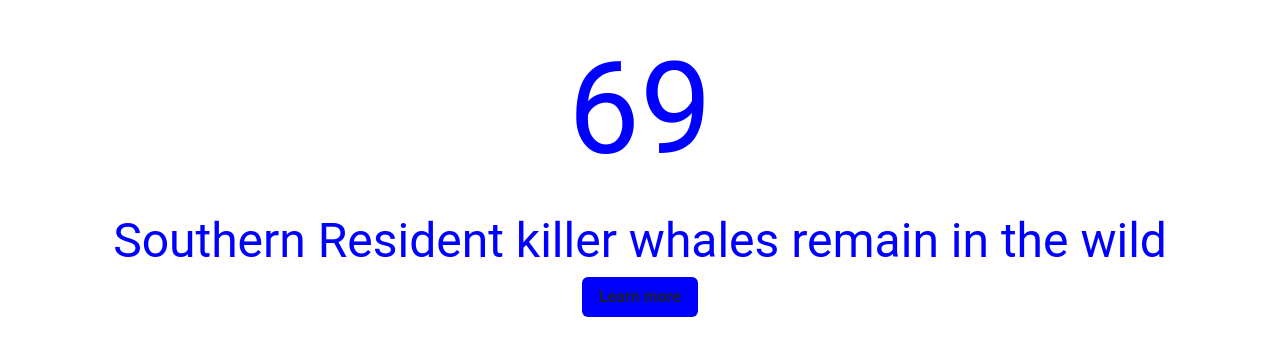
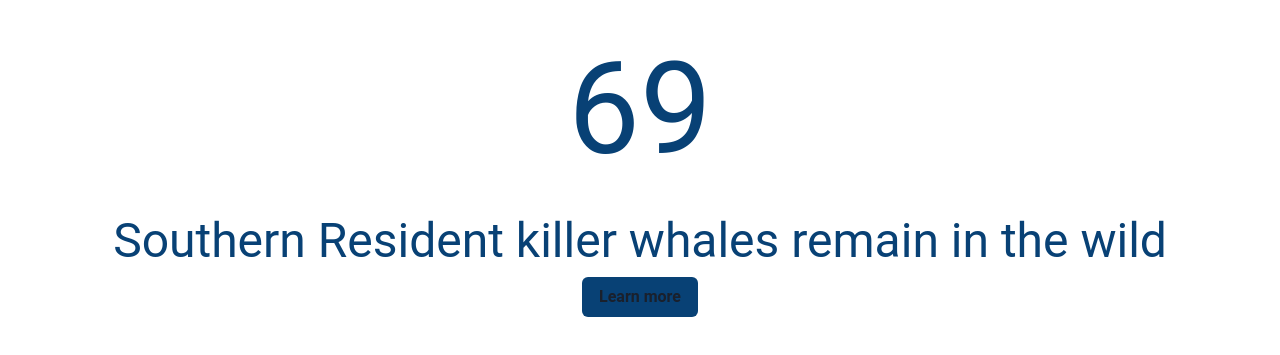
Before and after one commit to Julian-Tipler/save-the-whales-flow, a React (Vite) app: page /splash in a window 1280 px wide. Shown: the part 235-590 px from the top of the page. Built offline with nearby package versions, Linux system fonts and the light colour scheme; no server answers.

Commit message:
changed text colors

```diff
--- a/src/frontend/Layout/Layout.tsx
+++ b/src/frontend/Layout/Layout.tsx
@@ -13,9 +13,10 @@ export const Layout = () => {
       gridTemplateRows={"5vh 1fr 5vh"}
       gridTemplateColumns={"300px 1fr"}
       w="100vw"
-      color="blackAlpha.700"
+      color="text.primary"
       fontWeight="bold"
       minH="100vh"
+      bg={"brand.background"}
     >
       <GridItem
         pl="2"
@@ -23,10 +24,10 @@ export const Layout = () => {
         display={"flex"}
         padding={"10px"}
         alignItems={"center"}
-        bg={"brand.background"}
         borderBottom={"1px solid"}
         borderColor={"brand.border"}
         height={"5vh"}
+        background={"transparent"}
       >
         <Header />
       </GridItem>
@@ -34,8 +35,6 @@ export const Layout = () => {
         pl="2"
         area={"nav"}
         padding={"15px"}
-        bg={"brand.background"}
-        borderRight={"1px solid"}
         borderColor={"brand.border"}
       >
         <NavigationSidebar />
@@ -49,7 +48,7 @@ export const Layout = () => {
       >
         <Outlet />
       </GridItem>
-      <GridItem pl="2" bg="brand.background" area={"footer"}></GridItem>
+      <GridItem pl="2" bg="transparent" area={"footer"}></GridItem>
     </Grid>
   );
 };
--- a/src/frontend/Layout/Splash.tsx
+++ b/src/frontend/Layout/Splash.tsx
@@ -10,13 +10,13 @@ export const Splash = () => {
       alignItems={"center"}
       justifyContent={"center"}
     >
-      <Text color="text.splash.primary" fontSize={"9xl"}>
+      <Text color="text.secondary" fontSize={"9xl"}>
         69
       </Text>
-      <Text color="text.splash.primary" fontSize={"5xl"}>
+      <Text color="text.secondary" fontSize={"5xl"}>
         Southern Resident killer whales remain in the wild
       </Text>
-      <Button backgroundColor="text.splash.primary">Learn more</Button>
+      <Button backgroundColor="text.secondary">Learn more</Button>
     </Flex>
   );
 };
--- a/src/frontend/views/Pedigree/Header/Header.tsx
+++ b/src/frontend/views/Pedigree/Header/Header.tsx
@@ -35,6 +35,7 @@ export const PedigreeHeader = ({ name }: { name: string | undefined }) => {
       width={"100%"}
       justifyContent={"center"}
       alignItems={"center"}
+      color={"black"}
     >
       {headerLoading ? (
         <Spinner />
@@ -44,10 +45,11 @@ export const PedigreeHeader = ({ name }: { name: string | undefined }) => {
           value={pedigreeName}
           onChange={(e) => setPedigreeName(e.target.value)}
           onKeyDown={handleKeyDown}
+          color={"text.secondary"}
         />
       ) : (
         <Flex gap={"2"} alignItems={"center"}>
-          <Heading as="h4" size="md">
+          <Heading as="h4" size="md" color={"text.secondary"}>
             {name}
           </Heading>
           {admin && (
--- a/src/theme/colors.ts
+++ b/src/theme/colors.ts
@@ -3,7 +3,7 @@ export const colors = {
     primary: "#197BBD",
     secondary: "#125E8A",
     tertiary: "#C2B8B2",
-    background: "##ffffff",
+    background: "linear-gradient(to bottom, #438ecb, #094376)",
     bodyBackground: "#f8f9fa",
     cardBackground: "#ffffff",
     border: "#cccccc",
@@ -24,11 +24,8 @@ export const colors = {
   },
   text: {
     primary: "#ffffff", // Change to a suitable color for primary text in dark mode
-    secondary: "#cccccc", // Change to a suitable color for secondary text in dark mode
+    secondary: "#084175", // Change to a suitable color for secondary text in dark mode
     tertiary: "#999999",
-    splash: {
-      primary: "blue", // Change to a suitable color for primary text in dark mode
-    }
   },
   transparent: "transparent",
   black: "#000",
```
